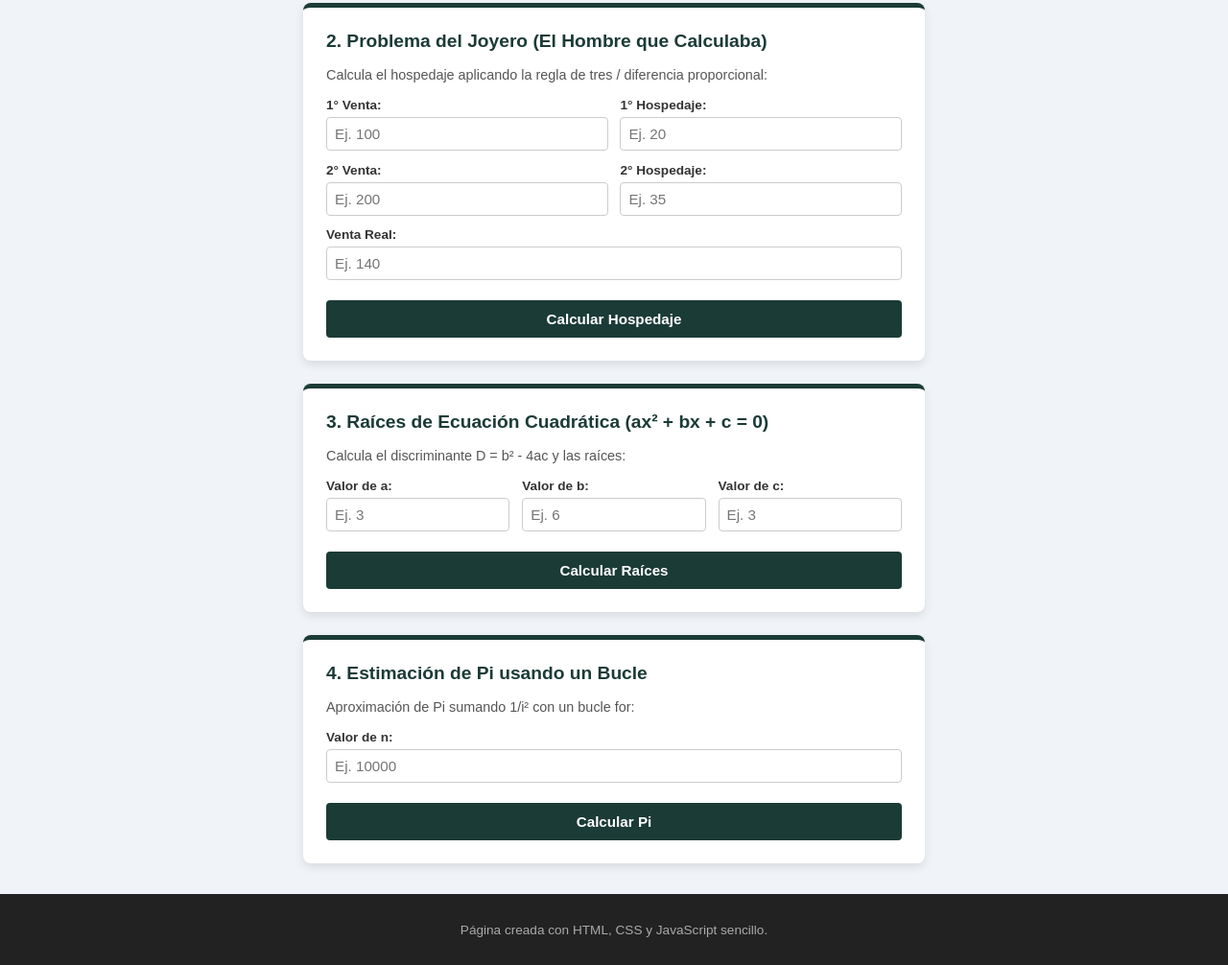
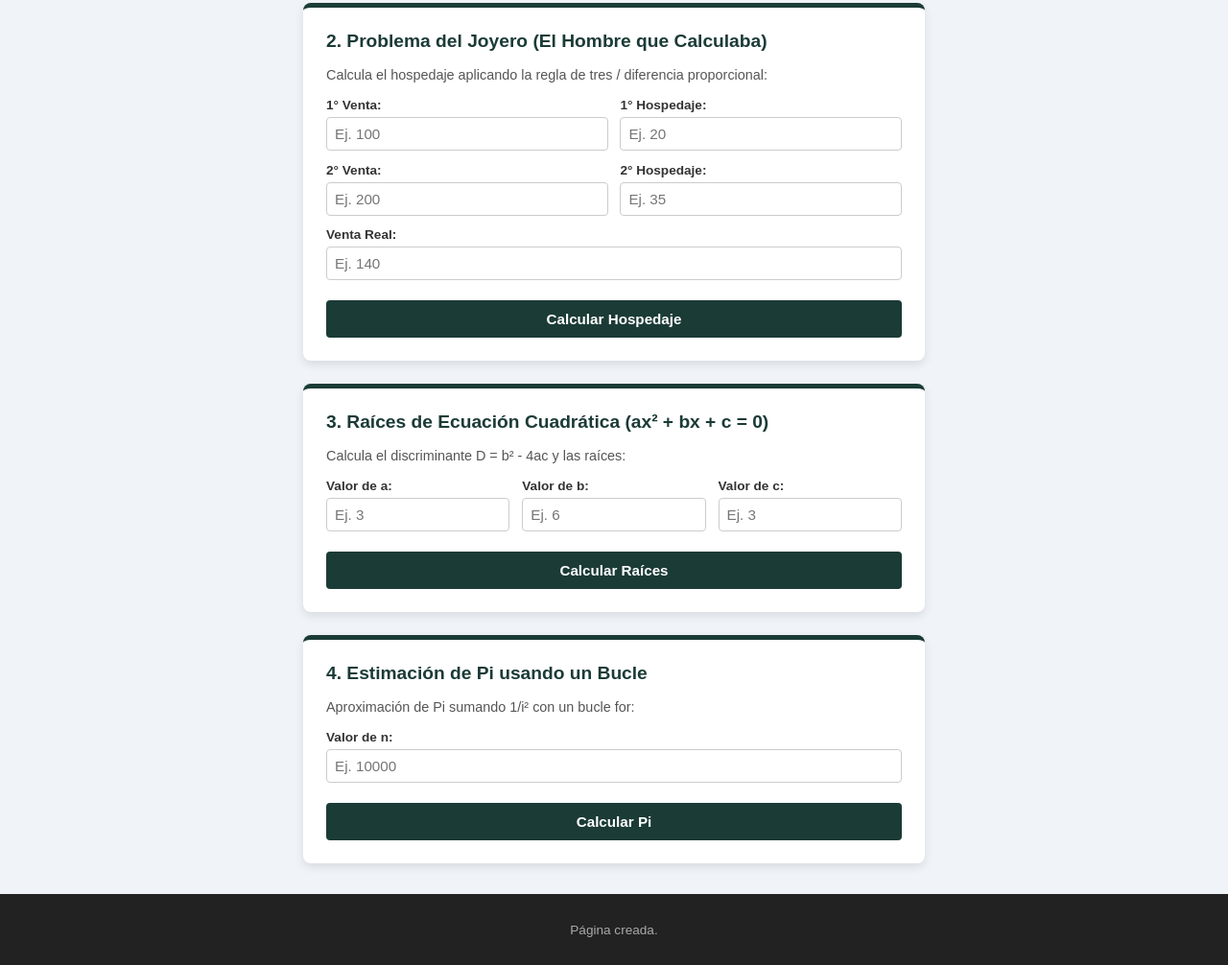
Before and after one commit to rocioariascruz114-boop/desafio_El_hombre_que_calcula, a plain HTML site: page index.html in a window 1280 px wide. Shown: the part 482-1488 px from the top of the page at 96% size. Drawn offline with Linux system fonts and the light colour scheme.

```diff
--- a/index.html
+++ b/index.html
@@ -138,7 +138,7 @@
     </main>
 
     <footer>
-        <p>Página creada con HTML, CSS y JavaScript sencillo.</p>
+        <p>Página creada.</p>
     </footer>
 
     <script src="js/script.js"></script>
```
